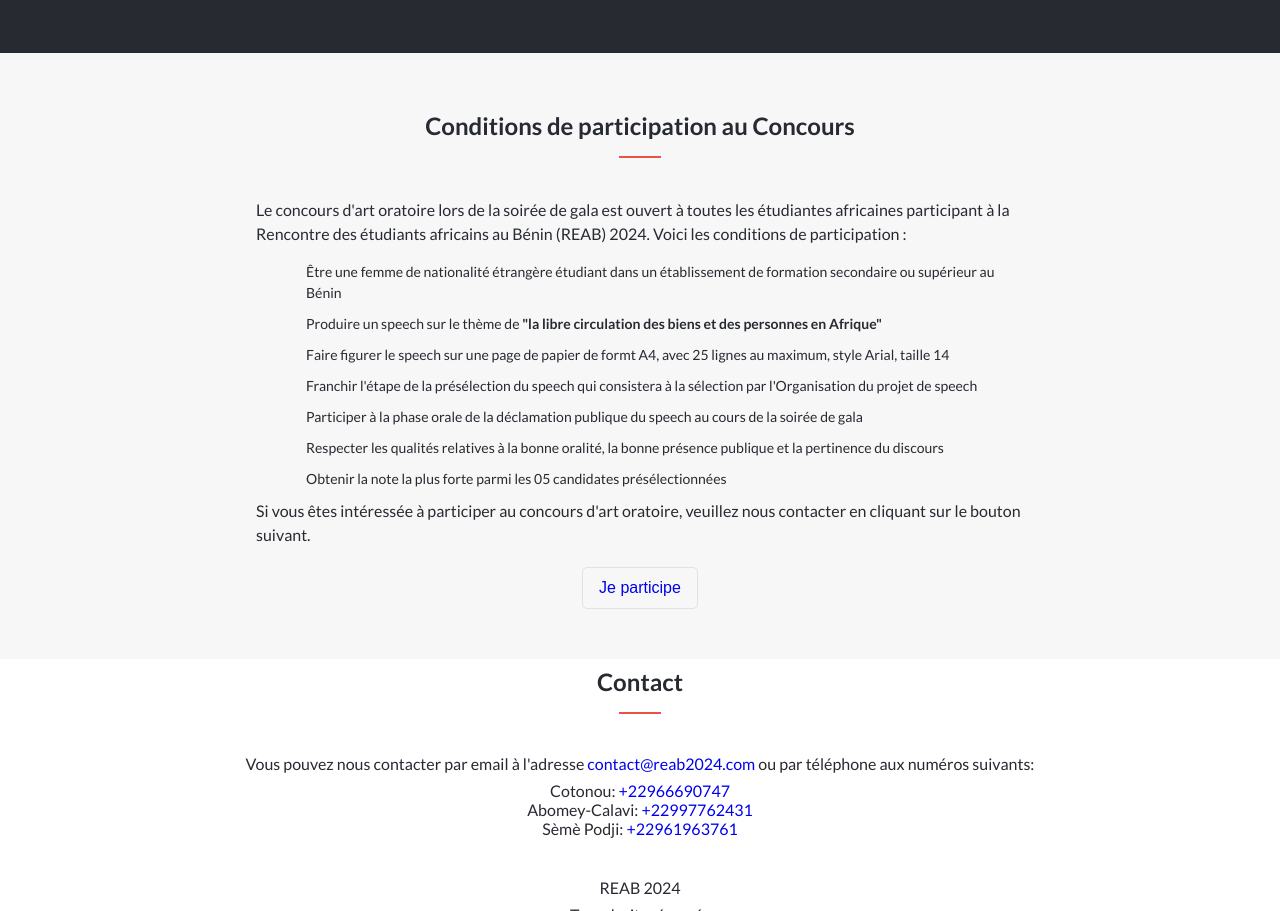
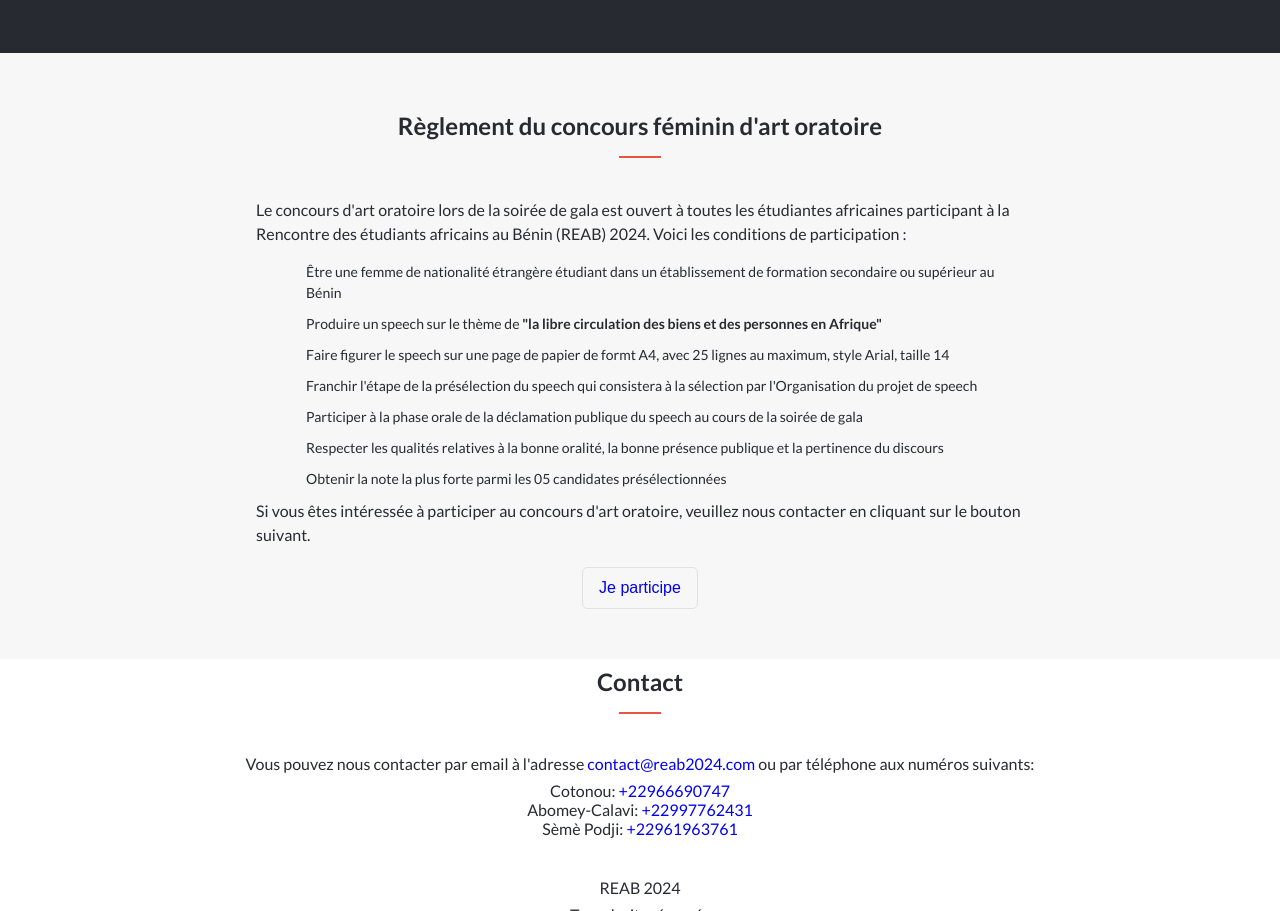
Before and after one commit to AsKing07/reab2024, a plain HTML site: page index.html in a window 1280 px wide. Shown: the part 1307-2218 px from the top of the page. Drawn offline with Linux system fonts and the light colour scheme.

Commit message:
Update index.html

```diff
--- a/index.html
+++ b/index.html
@@ -91,7 +91,7 @@
 
       <section class="participation-conditions" id="info">
         <div class="container">
-          <h2 class="section-title">Conditions de participation au Concours</h2>
+          <h2 class="section-title">Règlement du concours féminin d'art oratoire</h2>
           <div class="person-card-cont"></div>
           <p>Le concours d'art oratoire lors de la soirée de gala est ouvert à toutes les étudiantes africaines participant à la Rencontre des étudiants africains au Bénin (REAB) 2024. Voici les conditions de participation :</p>
           <ul>
```
